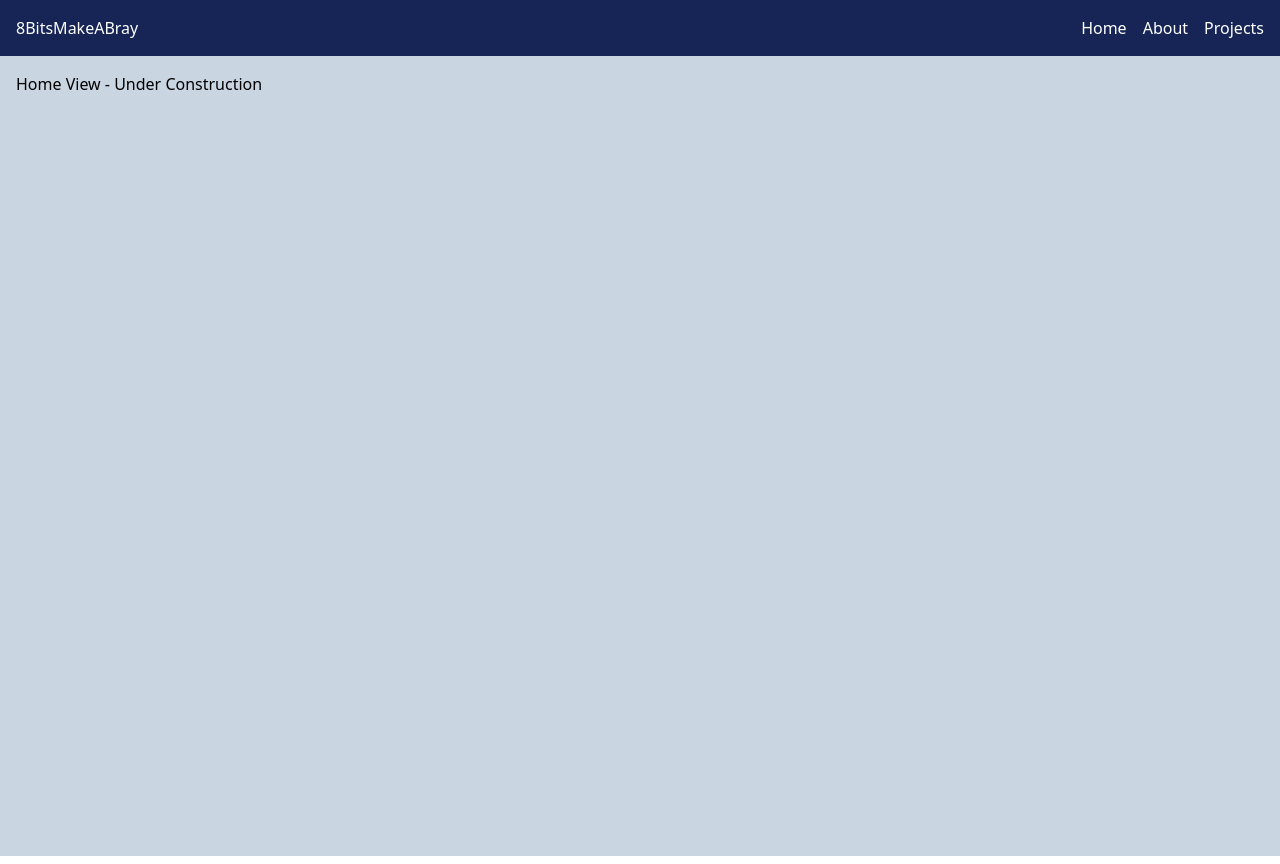
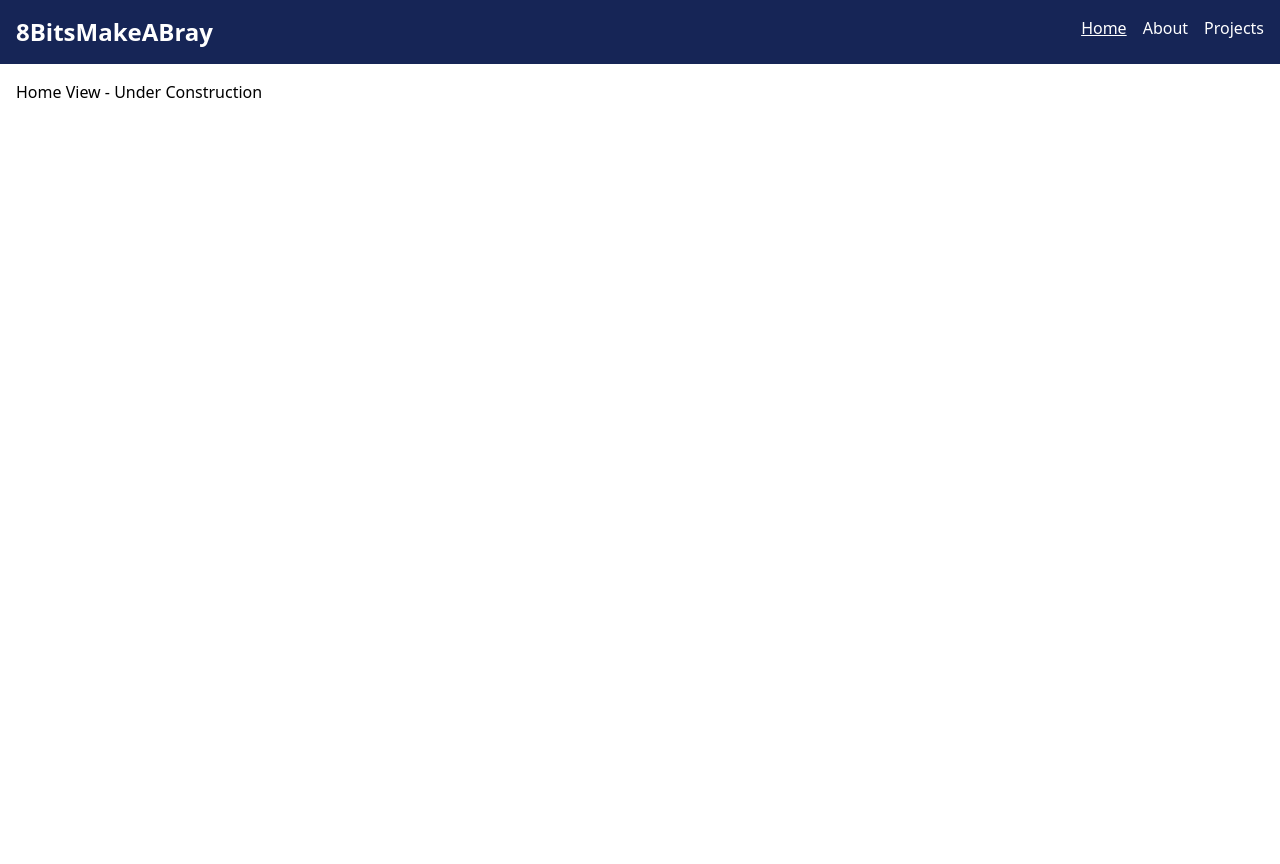
Before and after one commit to braybowler/8bitsmakeabray-v2, a Vue app: page / in a window 1280 px wide. Built offline with nearby package versions, Linux system fonts and the light colour scheme.

Commit message:
add underlines to active links add test for underline functionality

```diff
--- a/src/App.vue
+++ b/src/App.vue
@@ -6,5 +6,5 @@ import TopNavBar from '@/components/TopNavBar.vue'
 <template>
   <TopNavBar />
 
-  <RouterView class="bg-slate-300 h-dvh w-full p-4" />
+  <RouterView class="h-dvh w-full p-4" />
 </template>
--- a/src/components/TopNavBar.vue
+++ b/src/components/TopNavBar.vue
@@ -5,12 +5,12 @@ import { RouterLink } from 'vue-router'
 <template>
   <header class="flex flex-row justify-between bg-blue-950 p-4 w-full">
     <section id="title">
-      <h1 class="text-white">8BitsMakeABray</h1>
+      <h1 class="text-2xl font-bold text-white">8BitsMakeABray</h1>
     </section>
     <nav class="text-white space-x-4">
-      <RouterLink id="home-link" to="/">Home</RouterLink>
-      <RouterLink id="about-link" to="/about">About</RouterLink>
-      <RouterLink id="projects-link" to="/projects">Projects</RouterLink>
+      <RouterLink id="home-link" to="/" activeClass="underline">Home</RouterLink>
+      <RouterLink id="about-link" to="/about" activeClass="underline">About</RouterLink>
+      <RouterLink id="projects-link" to="/projects" activeClass="underline">Projects</RouterLink>
     </nav>
   </header>
 </template>
```
Also changed, not shown: 1 other file (tests, documents, lock files or other folders).
